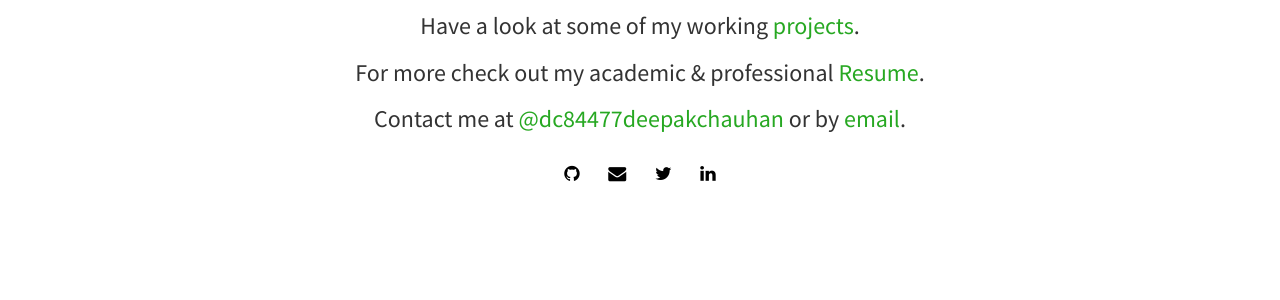
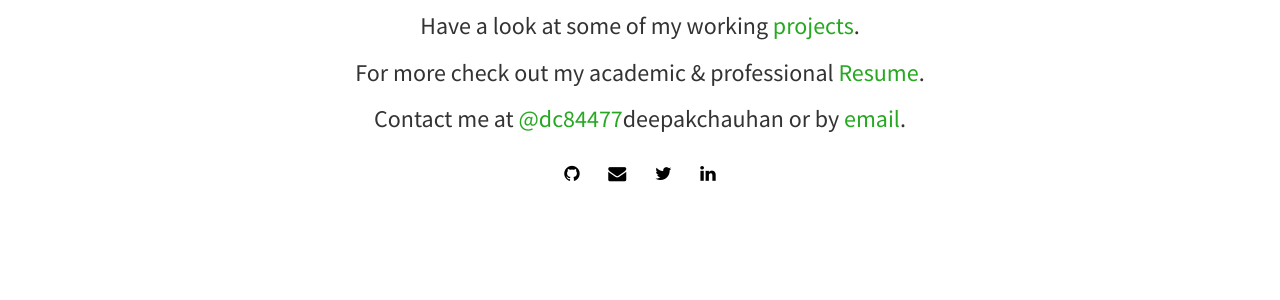
Before and after one commit to mrdeepakchauhan/mrdeepakchauhan.github.io, a Jekyll site: the page built from index.html, in a window 1280 px wide. Shown: the part 416-716 px from the top of the page. Built offline with Jekyll 4.4.1, drawn with Linux system fonts in a browser that asks for light colours; nearby versions of some CDN libraries; the list of posts is cut into pages by our own code; some of the changed lines change nothing that is shown.

Commit message:
Update index.html

```diff
--- a/index.html
+++ b/index.html
@@ -11,7 +11,7 @@ layout: home
 	  <h3>I love all things computer science and maths.</h3>
 	  <h3>Have a look at some of my working <a href="{{ site.baseurl }}projects.html"> projects</a>.</h3>
 	  <h3>For more check out my academic &amp; professional <a href="http://mrdeepakchauhan.github.io">Resume</a>.</h3>
-	  <h3>Contact me at <a href="http://twitter.com/{{ site.twitter }}">@{{ site.twitter }}deepakchauhan</a> or by <a href="mailto:{{ site.email }}">email</a>.</h3>
+		<h3>Contact me at <a href="http://twitter.com/{{ site.twitter }}">@{{ site.twitter }}</a>deepakchauhan or by <a href="mailto:{{ site.email }}">email</a>.</h3>
 	  {% include social.html %}
 	</div>
 </section>
```
